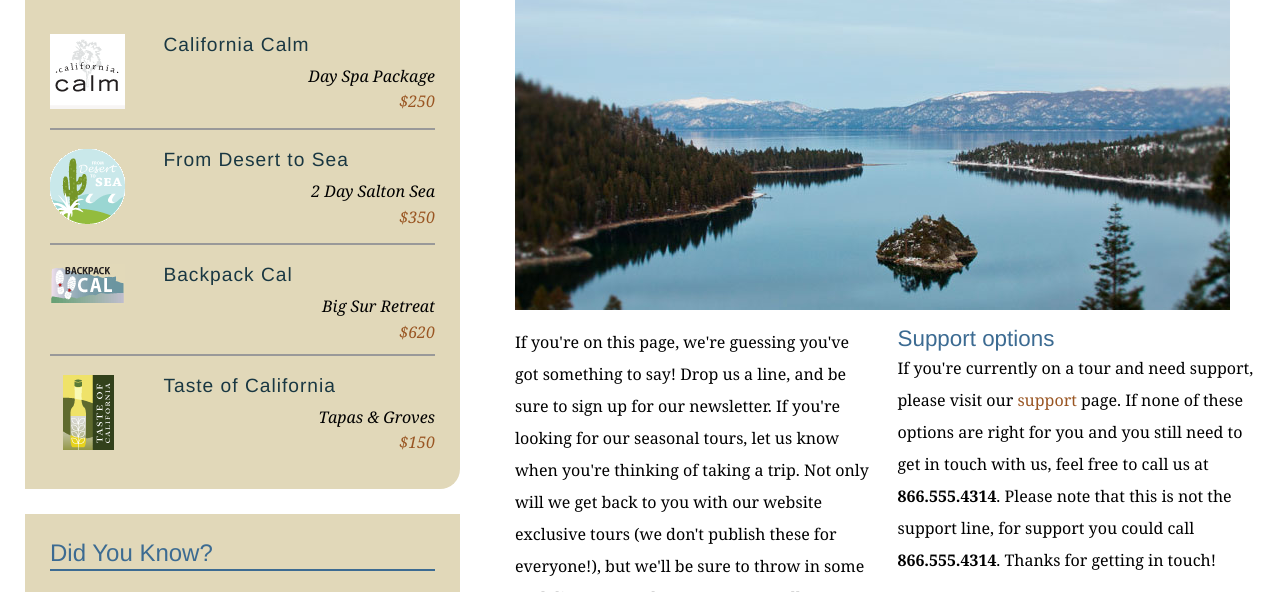
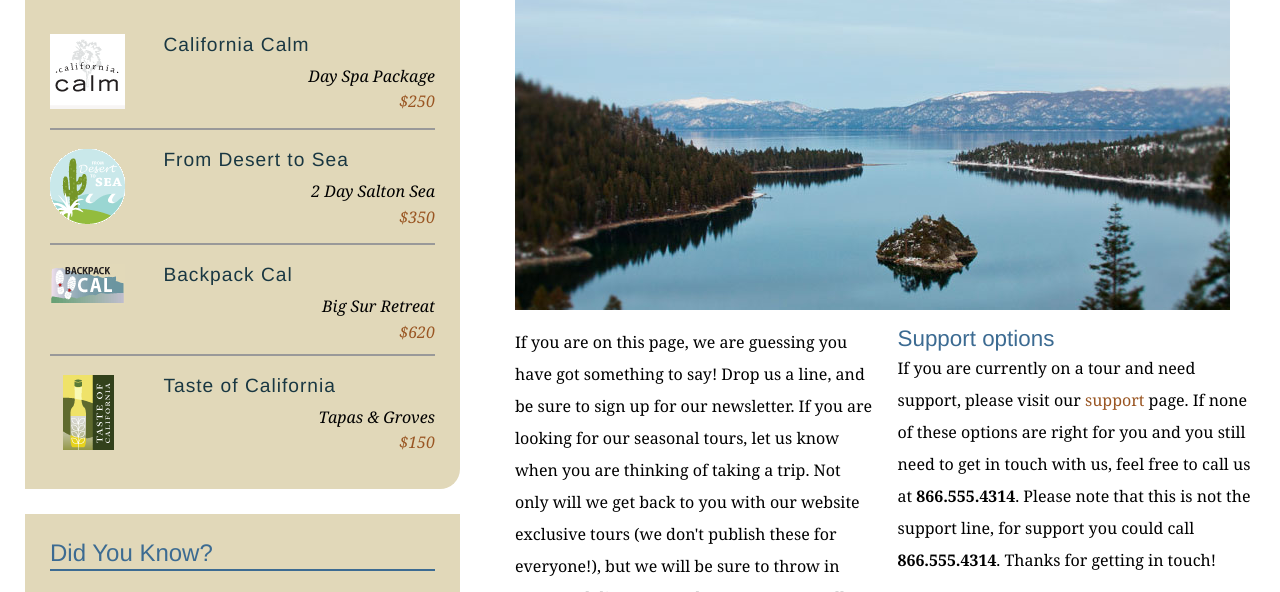
Before and after one commit to emirhamid/exp_callifornia, a plain HTML site: page contact.html in a window 1280 px wide. Shown: the part 342-934 px from the top of the page. Drawn offline with Linux system fonts and the light colour scheme.

Commit message:
Contractions

```diff
--- a/contact.html
+++ b/contact.html
@@ -68,10 +68,10 @@
           <h1>Get in touch</h1>
           <img src="assets/images/emerald_bay.jpg" alt="Beautiful Lake Tahoe" class="articleImage" />
           <div class="multiCol">
-            <p>If you're on this page, we're guessing you've got something to say! Drop us a line, and be sure to sign up for our newsletter. If you're looking for our seasonal tours,  let us know when you're thinking of taking a trip. Not only will we get back to you with our website exclusive tours (we don't publish these for everyone!), but we'll be sure to throw in some cool discounts and tour extras as well.</p>
+            <p>If you are on this page, we are guessing you have got something to say! Drop us a line, and be sure to sign up for our newsletter. If you are looking for our seasonal tours,  let us know when you are thinking of taking a trip. Not only will we get back to you with our website exclusive tours (we don't publish these for everyone!), but we will be sure to throw in some cool discounts and tour extras as well.</p>
 
             <h2>Support options</h2>
-            <p>If you're currently on a tour and need support, please visit our <a href="support.html">support</a> page. If none of these options are right for you and you still need to get in touch with us, feel free to call us at<span class="phone"> <strong>866.555.4314</strong>. Please note that this is not the support line, for support you could call </span><strong>866.555.4314</strong>. Thanks for getting in touch!</p>
+            <p>If you are currently on a tour and need support, please visit our <a href="support.html">support</a> page. If none of these options are right for you and you still need to get in touch with us, feel free to call us at<span class="phone"> <strong>866.555.4314</strong>. Please note that this is not the support line, for support you could call </span><strong>866.555.4314</strong>. Thanks for getting in touch!</p>
           </div>
 
           <form id="frmContact" name="frmContact" method="post" action="contact_process.html">
```
Also changed, not shown: tours.html (+1 -1 lines).
